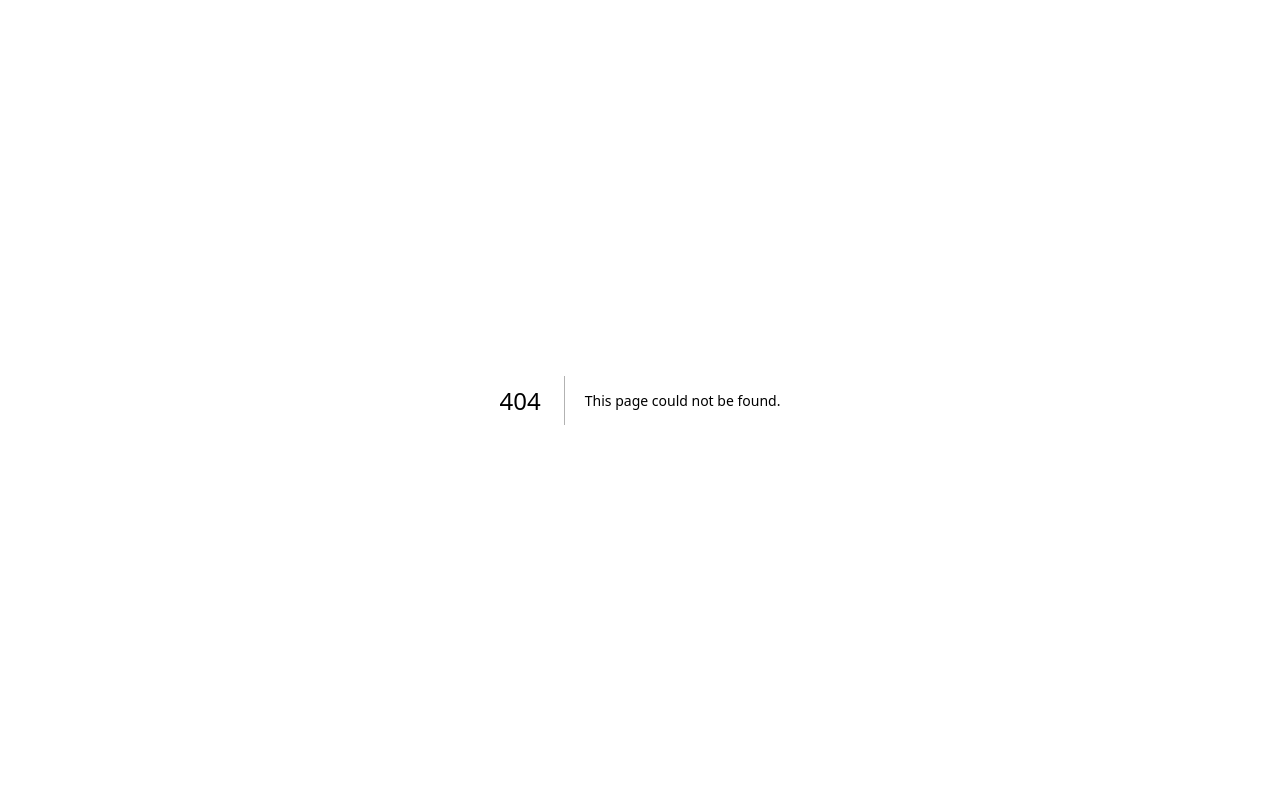
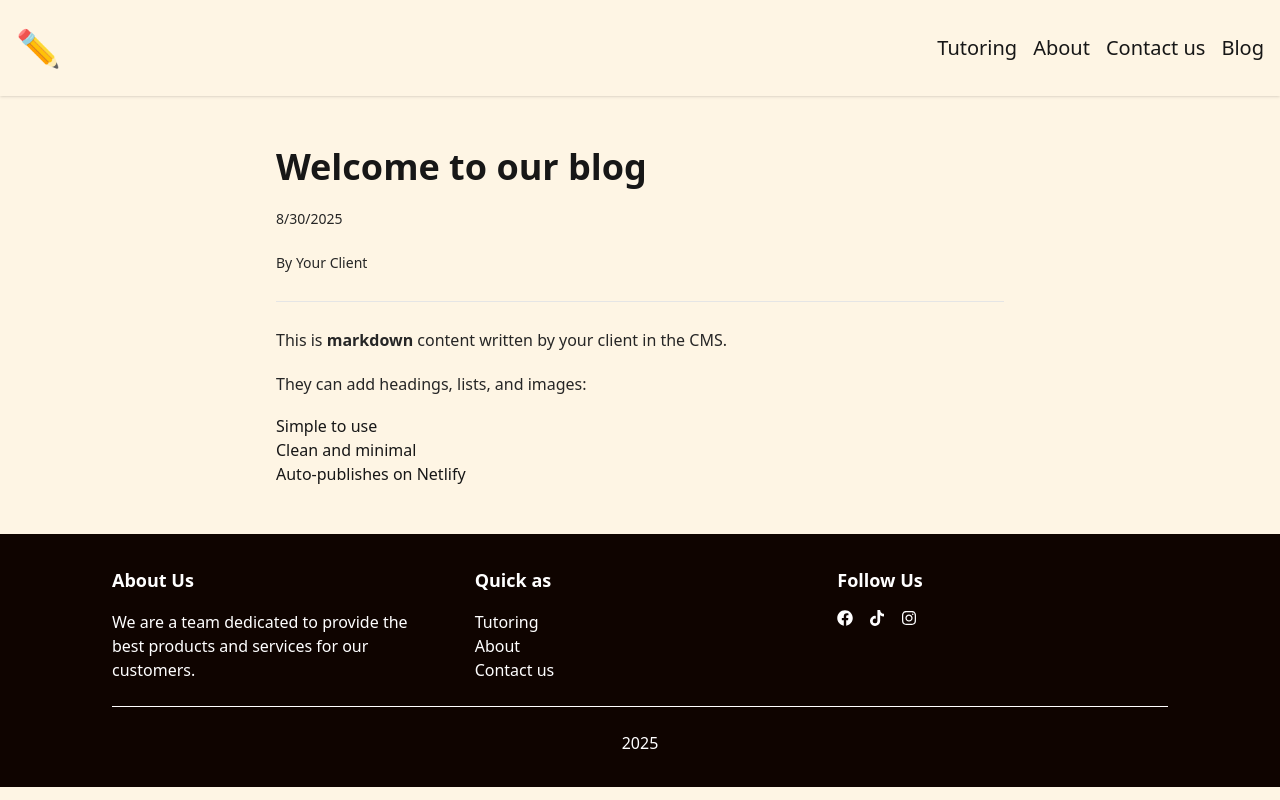
Before and after one commit to growthsites/lifeschoolforfamilies, a Next.js app: page /blog/first-post in a window 1280 px wide. Before the commit this address had no page. Built offline with nearby package versions, Linux system fonts and the light colour scheme.

Commit message:
Add changes

```diff
--- /dev/null
+++ b/app/blog/[slug]/page.jsx
@@ -0,0 +1,40 @@
+// app/blog/[slug]/page.jsx
+import { notFound } from "next/navigation";
+import { marked } from "marked";
+import DOMPurify from "isomorphic-dompurify";
+import { getAllPosts, getPostBySlug } from "@/lib/posts";
+
+export const dynamic = "force-static";
+
+export function generateStaticParams() {
+  return getAllPosts().map((p) => ({ slug: p.slug }));
+}
+
+export default function PostPage({ params }) {
+  let post;
+  try {
+    post = getPostBySlug(params.slug);
+  } catch {
+    return notFound();
+  }
+
+  const html = DOMPurify.sanitize(marked.parse(post.content));
+
+  return (
+    <main className="w-full max-w-3xl mx-auto px-5 py-12">
+      <article className="prose-basic">
+        <h1>{post.meta.title}</h1>
+        {post.meta.date && (
+          <p className="text-sm text-neutral-500">
+            {new Date(post.meta.date).toLocaleDateString()}
+          </p>
+        )}
+        {post.meta.author && (
+          <p className="text-sm text-neutral-500">By {post.meta.author}</p>
+        )}
+        <hr />
+        <div dangerouslySetInnerHTML={{ __html: html }} />
+      </article>
+    </main>
+  );
+}
--- /dev/null
+++ b/app/blog/page.jsx
@@ -0,0 +1,58 @@
+// app/blog/page.jsx
+import Link from "next/link";
+import Image from "next/image";
+import { getAllPosts } from "@/lib/posts";
+
+export const dynamic = "force-static";
+
+export default function BlogPage() {
+  const posts = getAllPosts();
+
+  return (
+    <main className="w-full max-w-5xl mx-auto px-5 py-12">
+      <h1 className="text-4xl md:text-5xl font-semibold tracking-tight">Blog</h1>
+      <p className="text-neutral-600 mt-2">Latest articles and updates.</p>
+
+      <div className="grid gap-6 mt-10 sm:grid-cols-2 lg:grid-cols-3">
+        {posts.map(({ slug, meta }) => (
+          <article
+            key={slug}
+            className="bg-white border border-neutral-200 rounded-2xl shadow-sm hover:shadow-md transition overflow-hidden"
+          >
+            {meta.coverImage && (
+              <div className="relative w-full h-44">
+                <Image
+                  src={meta.coverImage}
+                  alt={meta.title}
+                  fill
+                  className="object-cover"
+                  sizes="(min-width: 1024px) 33vw, (min-width: 640px) 50vw, 100vw"
+                />
+              </div>
+            )}
+
+            <div className="p-4">
+              <h2 className="text-lg font-semibold line-clamp-2">{meta.title}</h2>
+              {meta.date && (
+                <p className="text-xs text-neutral-500 mt-1">
+                  {new Date(meta.date).toLocaleDateString()}
+                </p>
+              )}
+              {meta.excerpt && (
+                <p className="text-sm text-neutral-600 mt-3 line-clamp-3">
+                  {meta.excerpt}
+                </p>
+              )}
+              <Link
+                href={`/blog/${slug}`}
+                className="inline-block mt-4 text-blue-600 underline underline-offset-4"
+              >
+                Read more
+              </Link>
+            </div>
+          </article>
+        ))}
+      </div>
+    </main>
+  );
+}
--- a/app/components/Navbar.jsx
+++ b/app/components/Navbar.jsx
@@ -37,6 +37,7 @@ const Navbar = () => {
                 rel="noopener noreferrer"
               >              <li className='hover:border-b text-xl'>Contact us</li>
             </a>
+            <Link href="/blog"><li className="hover:border-b text-xl">Blog</li></Link>
           </ul>
         </div>
         <div onClick={handleNav} className="sm:hidden cursor-pointer pl-24">
--- a/app/globals.css
+++ b/app/globals.css
@@ -1,17 +1,30 @@
+/* app/globals.css */
 @import "tailwindcss";
 
-:root {
+/* Minimal global styling without a Tailwind config */
+:root{
+  --bg: #FEF5E4;
 }
 
-@theme inline {
-  --color-background: var(--background);
-  --color-foreground: var(--foreground);
-  --font-sans: var(--font-geist-sans);
-  --font-mono: var(--font-geist-mono);
+html, body { height: 100%; }
+body {
+  /* use Tailwind utilities via @apply */
+  @apply text-neutral-900 antialiased;
+  background: var(--bg);
 }
 
-body {
-  background: var(--background);
-  color: var(--foreground);
-  font-family: Arial, Helvetica, sans-serif;
+/* Simple “prose” look without the typography plugin */
+.prose-basic h1 { @apply text-3xl md:text-4xl font-semibold leading-tight mb-2; }
+.prose-basic h2 { @apply text-2xl md:text-3xl font-semibold leading-tight mt-7 mb-2; }
+.prose-basic p  { @apply my-4 leading-7 text-neutral-800; }
+.prose-basic hr { @apply my-6 border-neutral-200; }
+.prose-basic a  { @apply text-blue-600 underline underline-offset-4; }
+.prose-basic img{ @apply rounded-lg max-w-full; }
+
+/* Lightweight line clamp (since we’re not using the plugin) */
+.line-clamp-2{
+  display: -webkit-box; -webkit-line-clamp: 2; -webkit-box-orient: vertical; overflow: hidden;
 }
+.line-clamp-3{
+  display: -webkit-box; -webkit-line-clamp: 3; -webkit-box-orient: vertical; overflow: hidden;
+}
--- a/app/layout.js
+++ b/app/layout.js
@@ -1,4 +1,6 @@
 import { Geist, Geist_Mono } from "next/font/google";
+import Footer from "./components/Footer";
+import Navbar from "./components/Navbar";
 import "./globals.css";
 
 const geistSans = Geist({
@@ -22,7 +24,9 @@ export default function RootLayout({ children }) {
       <body
         className={`${geistSans.variable} ${geistMono.variable} antialiased`}
       >
+      <Navbar />
         {children}
+      <Footer />
       </body>
     </html>
   );
--- a/app/page.js
+++ b/app/page.js
@@ -1,17 +1,13 @@
 import Cards from "./components/Cards";
-import Footer from "./components/Footer";
 import Hero from "./components/Hero";
-import Navbar from "./components/Navbar";
 import WhyUs from "./components/WhyUs";
 
 export default function Home() {
   return (
     <div>
-      <Navbar />
       <Hero />
       <Cards />
       <WhyUs />
-      <Footer />
     </div>
   );
 }
--- /dev/null
+++ b/content/posts/first-post.md
@@ -0,0 +1,14 @@
+---
+title: "Welcome to our blog"
+date: "2025-08-30"
+excerpt: "Short teaser for the card."
+coverImage: "/uploads/cover-example.jpg"
+author: "Your Client"
+---
+This is **markdown** content written by your client in the CMS.
+
+They can add headings, lists, and images:
+
+- Simple to use
+- Clean and minimal
+- Auto-publishes on Netlify
--- /dev/null
+++ b/lib/posts.js
@@ -0,0 +1,55 @@
+// lib/posts.js
+import fs from "fs";
+import path from "path";
+import matter from "gray-matter";
+
+const postsDirectory = path.join(process.cwd(), "content", "posts");
+
+export function getAllPosts() {
+  if (!fs.existsSync(postsDirectory)) return [];
+  const fileNames = fs.readdirSync(postsDirectory).filter((f) => f.endsWith(".md"));
+
+  const posts = fileNames.map((fileName) => {
+    const slug = fileName.replace(/\.md$/, "");
+    const fullPath = path.join(postsDirectory, fileName);
+    const fileContents = fs.readFileSync(fullPath, "utf8");
+    const { data, content } = matter(fileContents);
+
+    return {
+      slug,
+      meta: {
+        title: data.title ?? slug,
+        date: data.date ?? null,
+        excerpt: data.excerpt ?? "",
+        coverImage: data.coverImage ?? "",
+        author: data.author ?? "",
+      },
+      content,
+    };
+  });
+
+  // sort newest first if date exists
+  return posts.sort((a, b) => {
+    const ad = a.meta.date ? new Date(a.meta.date).getTime() : 0;
+    const bd = b.meta.date ? new Date(b.meta.date).getTime() : 0;
+    return bd - ad;
+  });
+}
+
+export function getPostBySlug(slug) {
+  const fullPath = path.join(postsDirectory, `${slug}.md`);
+  if (!fs.existsSync(fullPath)) throw new Error("Not found");
+  const fileContents = fs.readFileSync(fullPath, "utf8");
+  const { data, content } = matter(fileContents);
+  return {
+    slug,
+    meta: {
+      title: data.title ?? slug,
+      date: data.date ?? null,
+      excerpt: data.excerpt ?? "",
+      coverImage: data.coverImage ?? "",
+      author: data.author ?? "",
+    },
+    content,
+  };
+}
--- a/package.json
+++ b/package.json
@@ -9,7 +9,10 @@
     "lint": "next lint"
   },
   "dependencies": {
-    "next": "15.4.6",
+    "gray-matter": "^4.0.3",
+    "isomorphic-dompurify": "^2.26.0",
+    "marked": "^16.2.1",
+    "next": "^15.5.2",
     "react": "19.1.0",
     "react-dom": "19.1.0",
     "react-icons": "^5.5.0"
--- /dev/null
+++ b/public/admin/config.yml
@@ -0,0 +1,25 @@
+# Decap (Netlify) CMS configuration
+backend:
+  name: git-gateway
+  branch: main
+
+# Optional: enable local editing while developing (no Netlify login needed).
+# Remove or set to false in production if you prefer.
+local_backend: true
+
+media_folder: "public/uploads"   # where uploaded files are stored in the repo
+public_folder: "/uploads"        # how those files are referenced in the site
+
+collections:
+  - name: "posts"
+    label: "Posts"
+    folder: "content/posts"
+    create: true
+    slug: "{{slug}}"
+    fields:
+      - { name: "title", label: "Title" }
+      - { name: "date", label: "Date", widget: "datetime" }
+      - { name: "excerpt", label: "Excerpt", widget: "text", required: false }
+      - { name: "coverImage", label: "Cover Image", widget: "image", required: false }
+      - { name: "author", label: "Author", required: false }
+      - { name: "body", label: "Body", widget: "markdown" }
--- /dev/null
+++ b/public/admin/index.html
@@ -0,0 +1,10 @@
+<!doctype html>
+<html>
+  <head>
+    <meta charset="utf-8"/>
+    <meta name="viewport" content="width=device-width, initial-scale=1"/>
+    <title>Content Manager</title>
+    <script src="https://unpkg.com/decap-cms@^3.0.0/dist/decap-cms.js"></script>
+  </head>
+  <body></body>
+</html>
```
Also changed, not shown: 2 other files (tests, documents, lock files or other folders).
